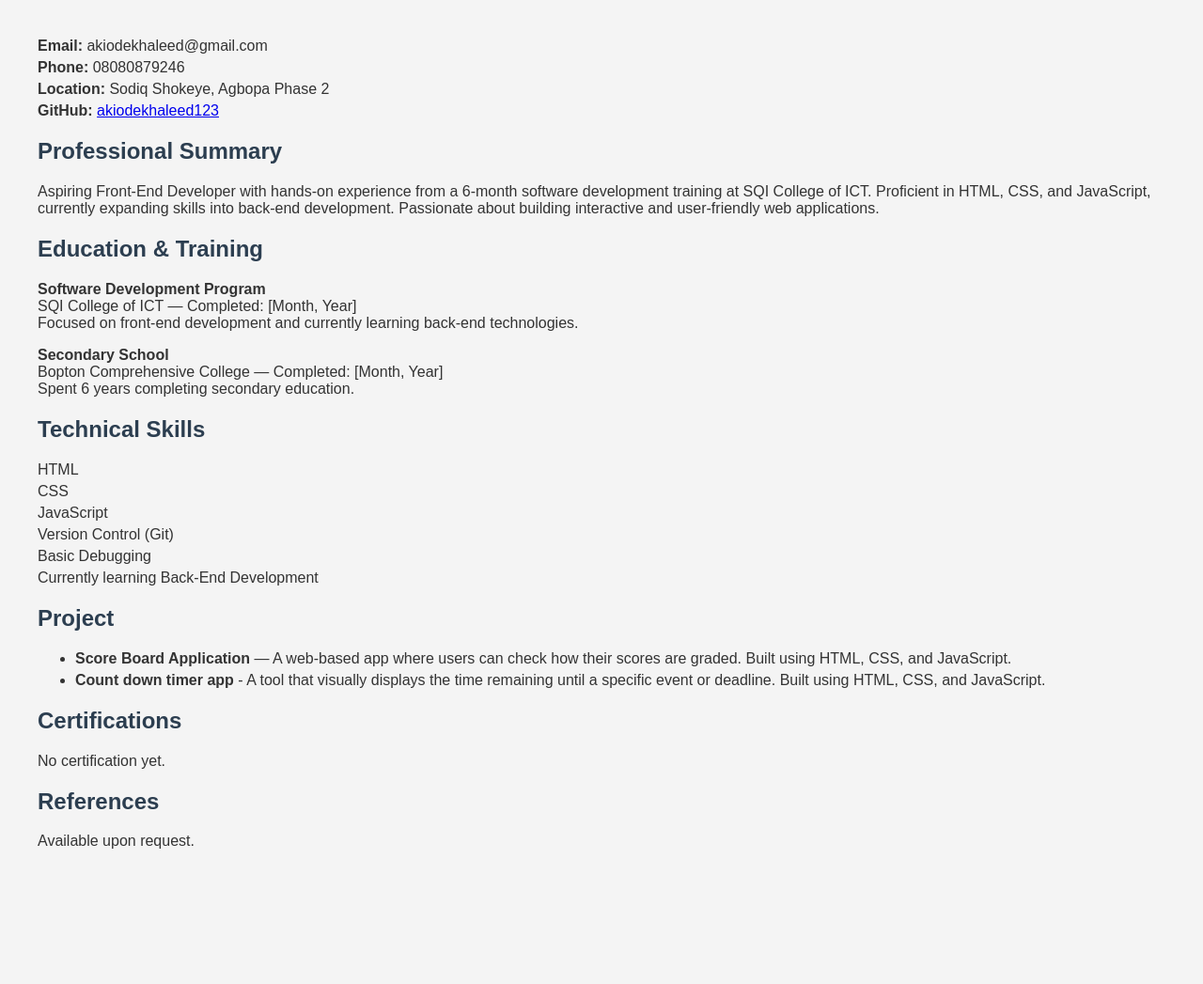
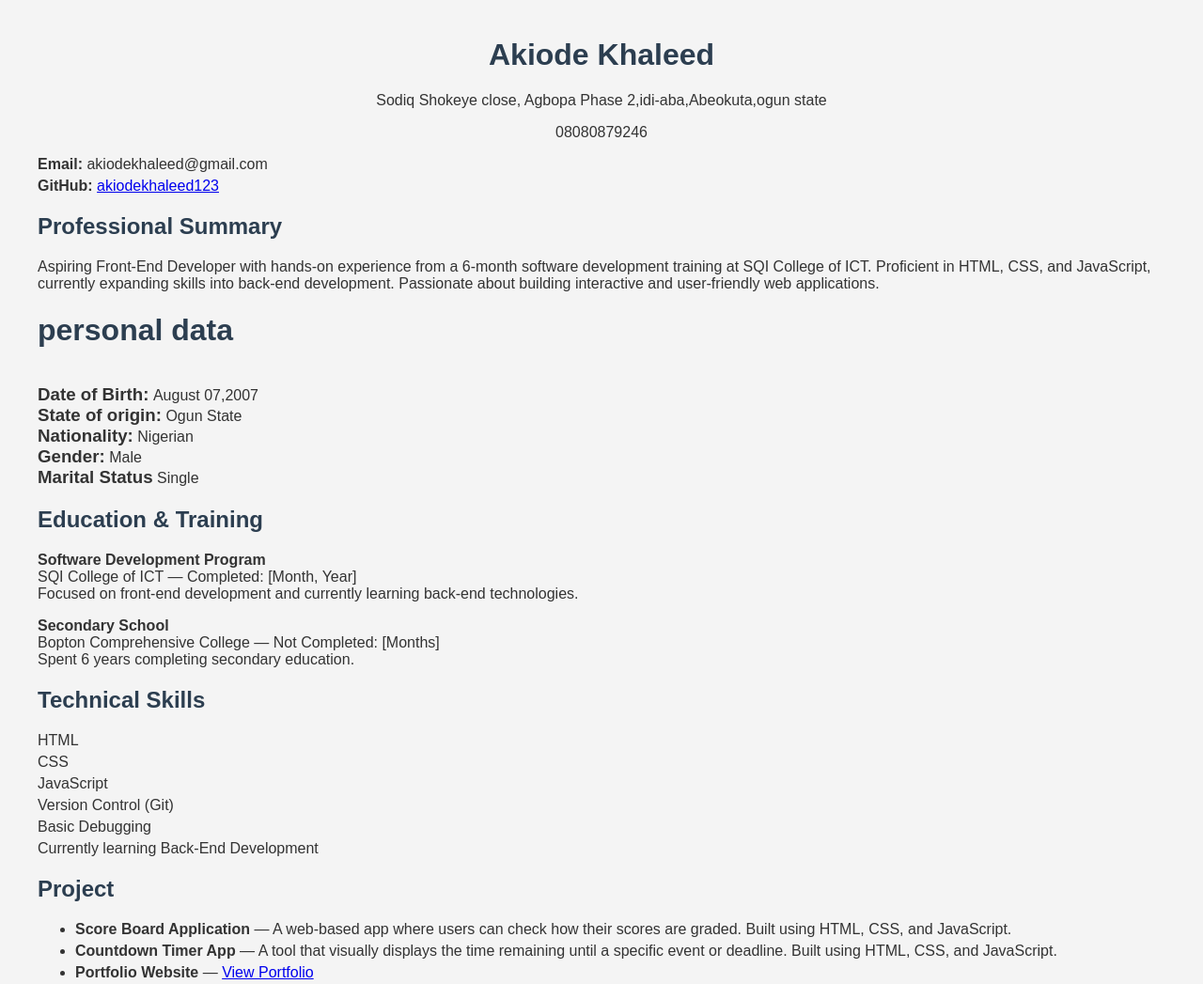
Before and after one commit to akiodekhaleed123/MyCv, a plain HTML site: page index.html in a window 1280 px wide. Shown: the top 1047 px of the page at 94% size. Before the commit the page ends 944 px from the top, so only its background shows below. Drawn offline with Linux system fonts and the light colour scheme.

Commit message:
commited

```diff
--- a/index.html
+++ b/index.html
@@ -10,6 +10,21 @@
       margin: 40px;
       background-color: #f4f4f4;
       color: #333;
+    }
+    .Date{
+      display: inline;
+    }
+    .state{
+      display: inline;
+    }
+    .bee{
+      display: inline;
+    }
+    .Gender{
+      display: inline;
+    }
+    .Marital{
+      display: inline;
     }
     .container {
       max-width: 800px;
@@ -56,16 +71,31 @@
   </style>
 </head>
 <body>
+  <h1><center>Akiode Khaleed</center></h1>
+  <p><center>Sodiq Shokeye close, Agbopa Phase 2,idi-aba,Abeokuta,ogun state</center></p>
+    <p><center>08080879246</center></p>
   <div class="contact section">
   <p><strong>Email:</strong> akiodekhaleed@gmail.com</p>
-  <p><strong>Phone:</strong> 08080879246</p>
-  <p><strong>Location:</strong> Sodiq Shokeye, Agbopa Phase 2</p>
   <p><strong>GitHub:</strong> <a href="https://github.com/akiodekhaleed123" target="_blank">akiodekhaleed123</a></p>
 </div>
 
     <div class="section">
       <h2>Professional Summary</h2>
       <p>Aspiring Front-End Developer with hands-on experience from a 6-month software development training at SQI College of ICT. Proficient in HTML, CSS, and JavaScript, currently expanding skills into back-end development. Passionate about building interactive and user-friendly web applications.</p>
+    </div>
+
+    <div>
+      <h1><strong>personal data</strong></h1>
+      <br>
+      <h3 class="Date">Date of Birth:</h3>  <p class="Date">August 07,2007</p>
+      <br>
+      <h3 class="state">State of origin:</h3> <p class="state">Ogun State</p>
+      <br>
+      <h3 class="bee">Nationality:</h3>  <p class="bee">Nigerian</p>
+      <br>
+      <h3 class="Gender">Gender:</h3>      <p class="Gender">Male</p>
+      <br>
+      <h3 class="Marital">Marital Status</h3>   <p class="Marital">Single</p>
     </div>
 
     <div class="section">
@@ -75,7 +105,7 @@
   Focused on front-end development and currently learning back-end technologies.</p>
 
   <p><strong>Secondary School</strong><br>
-  Bopton Comprehensive College — Completed: [Month, Year]<br>
+  Bopton Comprehensive College — Not Completed: [Months]<br>
   Spent 6 years completing secondary education.</p>
 </div>
 
@@ -92,12 +122,13 @@
     </div>
 
     <div class="section">
-      <h2>Project</h2>
-      <ul class="project">
-        <li><strong>Score Board Application</strong> — A web-based app where users can check how their scores are graded. Built using HTML, CSS, and JavaScript.</li>
-        <li><strong>Count down timer app</strong> - A tool that visually displays the time remaining until a specific event or deadline. Built using HTML, CSS, and JavaScript.</li>
-      </ul>
-    </div>
+  <h2>Project</h2>
+  <ul class="project">
+    <li><strong>Score Board Application</strong> — A web-based app where users can check how their scores are graded. Built using HTML, CSS, and JavaScript.</li>
+    <li><strong>Countdown Timer App</strong> — A tool that visually displays the time remaining until a specific event or deadline. Built using HTML, CSS, and JavaScript.</li>
+    <li><strong>Portfolio Website</strong> — <a href="https://akiodekhaleed123.github.io/portfolio/" target="_blank">View Portfolio</a></li>
+  </ul>
+</div>
 
     <div class="section">
       <h2>Certifications</h2>
```
